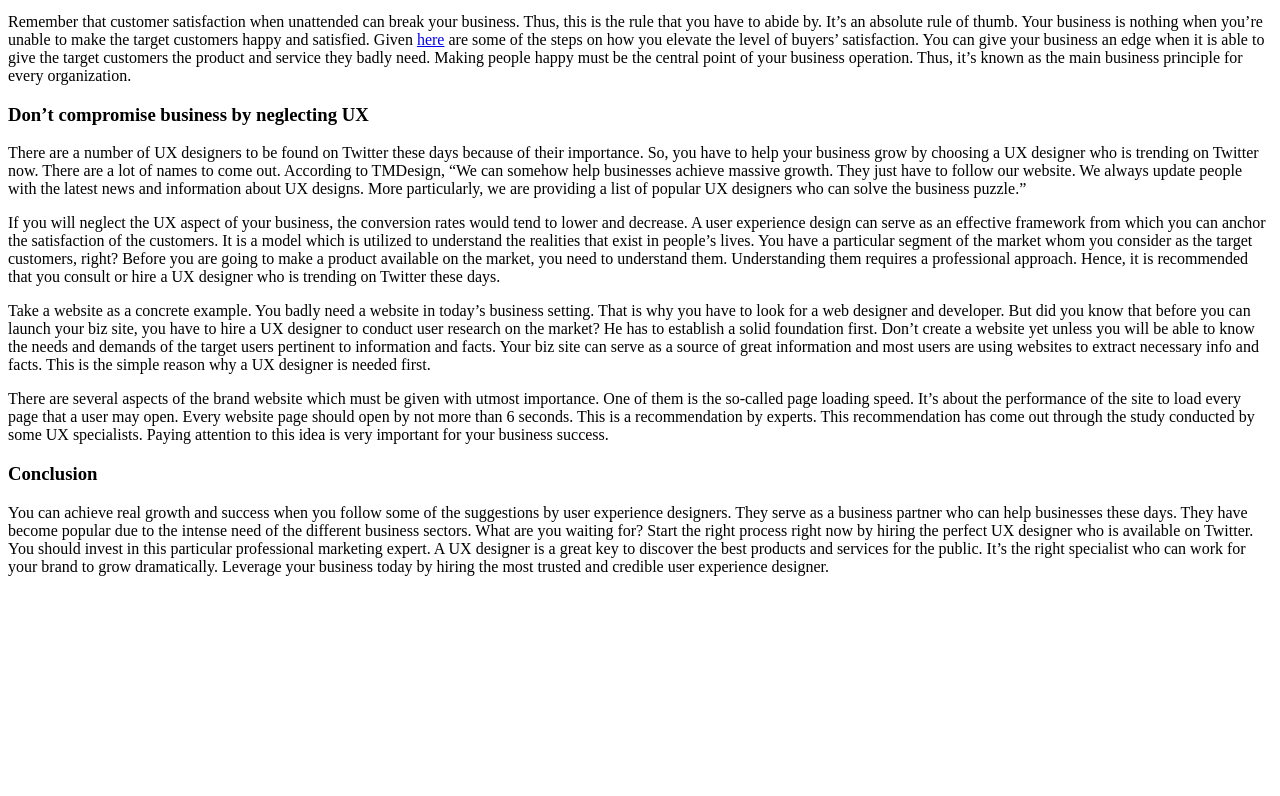
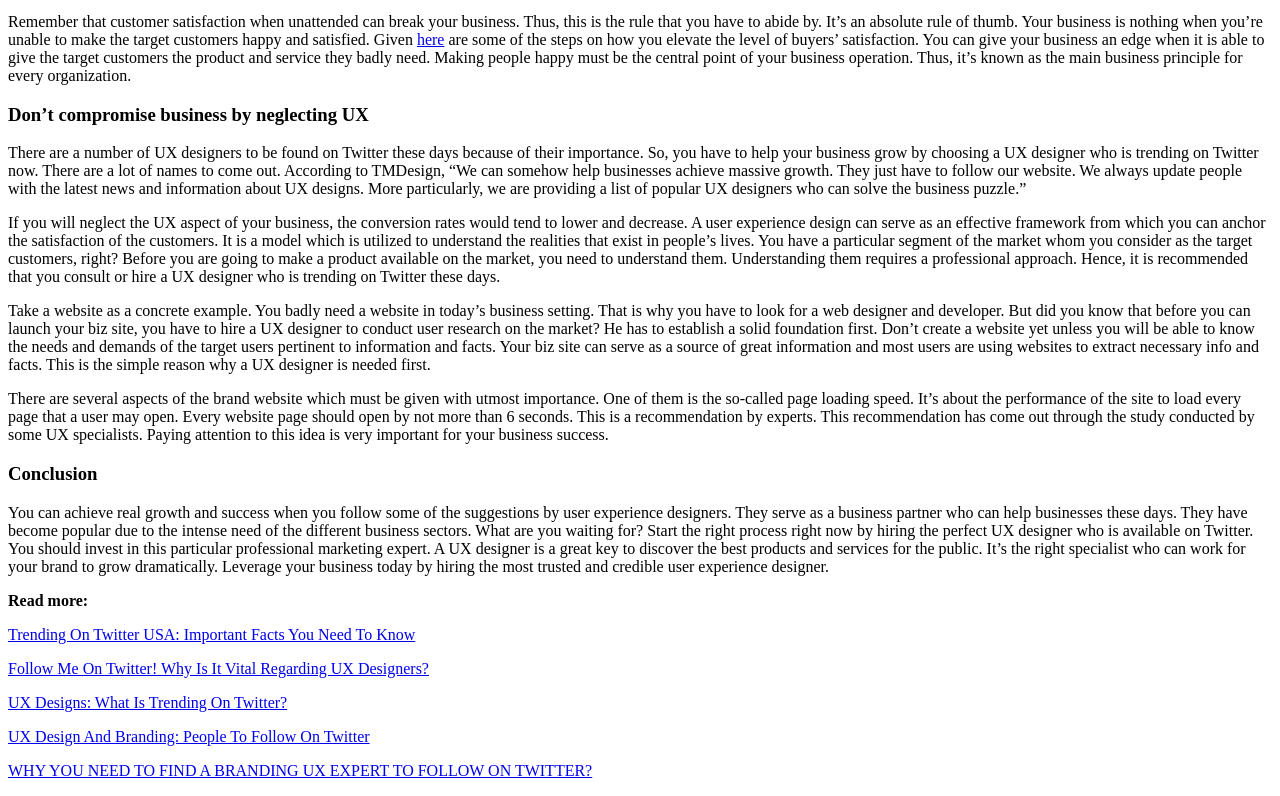
Before and after one commit to sergeyoblyakov/twitter-ux, a plain HTML site: page index.html in a window 1280 px wide. Shown: the part 627-1423 px from the top of the page. Before the commit the page ends 1219 px from the top, so only its background shows below. Drawn offline with Linux system fonts and the light colour scheme.

Commit message:
Update index.html

```diff
--- a/index.html
+++ b/index.html
@@ -23,5 +23,13 @@
 <p>There are several aspects of the brand website which must be given with utmost importance. One of them is the so-called page loading speed. It’s about the performance of the site to load every page that a user may open. Every website page should open by not more than 6 seconds. This is a recommendation by experts. This recommendation has come out through the study conducted by some UX specialists. Paying attention to this idea is very important for your business success. </p>
 <h3>Conclusion</h3>
 <p>You can achieve real growth and success when you follow some of the suggestions by user experience designers. They serve as a business partner who can help businesses these days. They have become popular due to the intense need of the different business sectors. What are you waiting for? Start the right process right now by hiring the perfect UX designer who is available on Twitter. You should invest in this particular professional marketing expert. A UX designer is a great key to discover the best products and services for the public. It’s the right specialist who can work for your brand to grow dramatically. Leverage your business today by hiring the most trusted and credible user experience designer. </p>
+
+<p><b>Read more:</b></p>
+  <p><a href="http://theymakedesign.wikidot.com/trending-on-twitter">Trending On Twitter USA: Important Facts You Need To Know</a></p>
+  <p><a href="https://ui-ux-design-firms-71.webself.net/follow-me-on-twitter-why-is-it-vital-regarding-ux-designers">Follow Me On Twitter! Why Is It Vital Regarding UX Designers?</a></p>
+  <p><a href="http://design--news.eklablog.com/ux-designs-what-is-trending-on-twitter-a204384792">UX Designs: What Is Trending On Twitter?</a></p>
+  <p><a href="https://slides.com/theymakedesign/people-to-follow-on-twitter">UX Design And Branding: People To Follow On Twitter</a></p>
+  <p><a href="https://5dd6d7c29f479.site123.me/blog/why-you-need-to-find-a-branding-ux-expert-to-follow-on-twitter">WHY YOU NEED TO FIND A BRANDING UX EXPERT TO FOLLOW ON TWITTER?</a></p>
+
   </body>
 </html>
```
